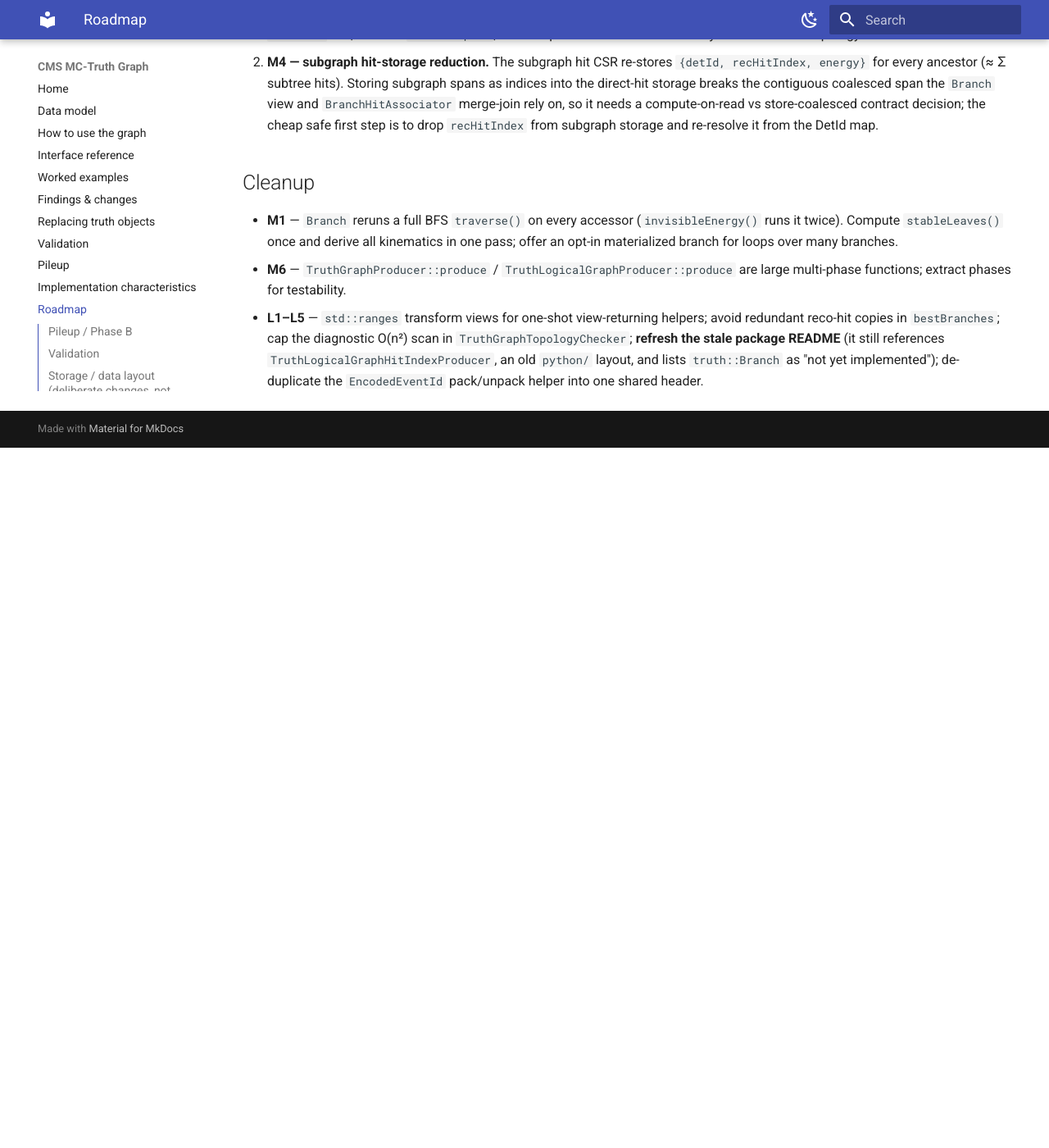
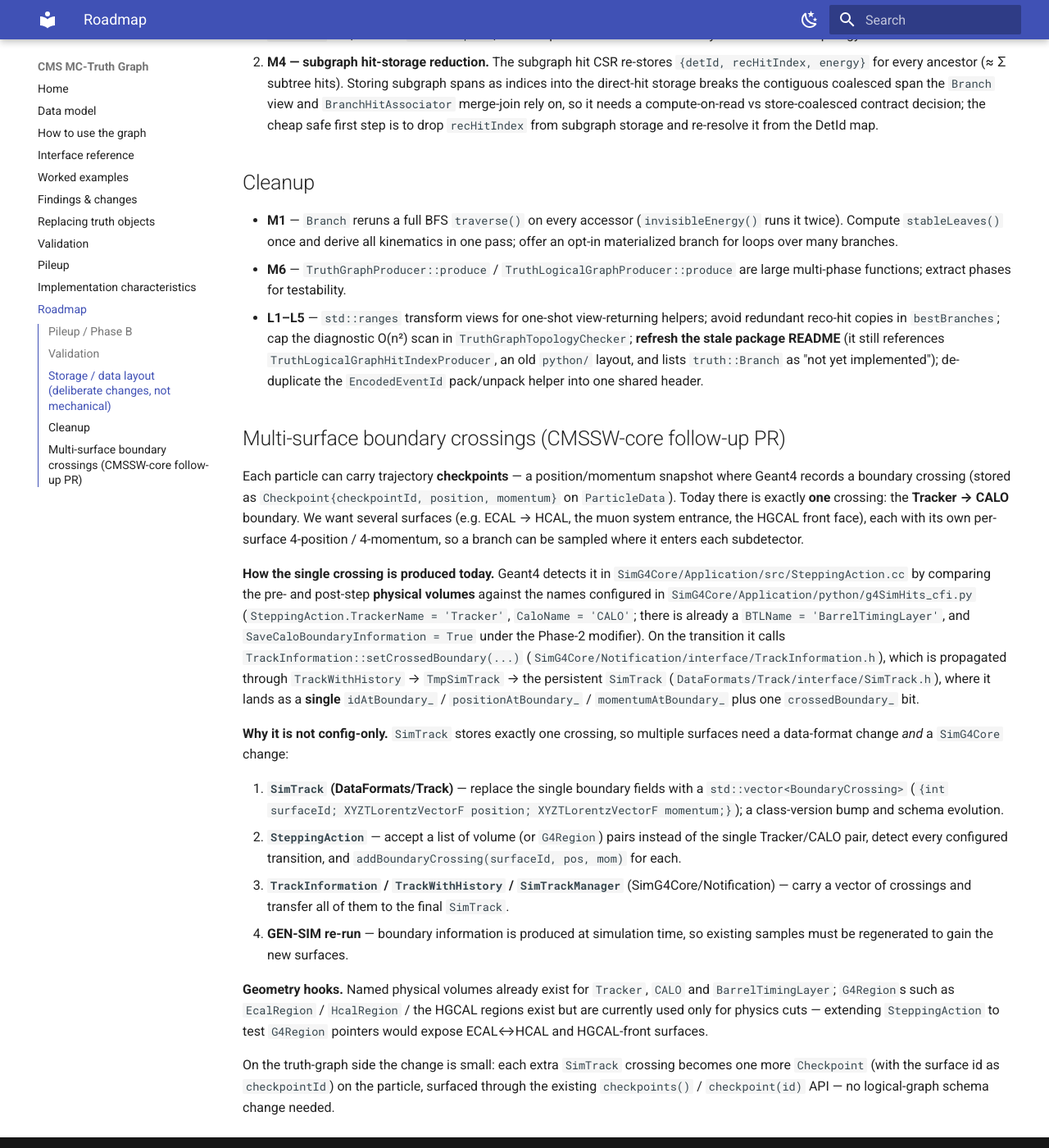
Before and after one commit to felicepantaleo/cms-truth-docs, an MkDocs documentation site: the page built from docs/roadmap.md, in a window 1280 px wide and 1400 px high, scrolled down 967 px. Shown: the whole window at 82% size. Built offline with MkDocs 1.6.1 and Material for MkDocs 9.7.7, drawn with Linux system fonts in a browser that asks for light colours; before the commit the page ends 1513 px from its top, so only the background shows below that.

Commit message:
docs: roadmap section for multi-surface boundary crossings
Capture the SimG4Core investigation: today a single Tracker->CALO crossing is
detected in SteppingAction (physical-volume compare) and stored as one boundary on
SimTrack. Supporting several surfaces (ECAL->HCAL, muon entrance, HGCAL front)
needs a SimTrack data-format change (single -> vector<BoundaryCrossing>), a
SteppingAction extension (multiple volume/region pairs), propagation through
TrackInformation/TrackWithHistory/SimTrackManager, and a GEN-SIM re-run - a
CMSSW-core follow-up PR. On the truth-graph side each crossing is just one more
Checkpoint, no schema change.

```diff
--- a/docs/roadmap.md
+++ b/docs/roadmap.md
@@ -66,3 +66,49 @@ landed.
   references `TruthLogicalGraphHitIndexProducer`, an old `python/` layout, and lists
   `truth::Branch` as "not yet implemented"); de-duplicate the `EncodedEventId`
   pack/unpack helper into one shared header.
+
+## Multi-surface boundary crossings (CMSSW-core follow-up PR)
+
+Each particle can carry trajectory **checkpoints** — a position/momentum snapshot
+where Geant4 records a boundary crossing (stored as `Checkpoint{checkpointId, position,
+momentum}` on `ParticleData`). Today there is exactly **one** crossing: the
+**Tracker → CALO** boundary. We want several surfaces (e.g. ECAL → HCAL, the muon
+system entrance, the HGCAL front face), each with its own per-surface 4-position /
+4-momentum, so a branch can be sampled where it enters each subdetector.
+
+**How the single crossing is produced today.** Geant4 detects it in
+`SimG4Core/Application/src/SteppingAction.cc` by comparing the pre- and post-step
+**physical volumes** against the names configured in
+`SimG4Core/Application/python/g4SimHits_cfi.py` (`SteppingAction.TrackerName = 'Tracker'`,
+`CaloName = 'CALO'`; there is already a `BTLName = 'BarrelTimingLayer'`, and
+`SaveCaloBoundaryInformation = True` under the Phase-2 modifier). On the transition it
+calls `TrackInformation::setCrossedBoundary(...)`
+(`SimG4Core/Notification/interface/TrackInformation.h`), which is propagated through
+`TrackWithHistory` → `TmpSimTrack` → the persistent `SimTrack`
+(`DataFormats/Track/interface/SimTrack.h`), where it lands as a **single**
+`idAtBoundary_` / `positionAtBoundary_` / `momentumAtBoundary_` plus one `crossedBoundary_`
+bit.
+
+**Why it is not config-only.** `SimTrack` stores exactly one crossing, so multiple
+surfaces need a data-format change *and* a `SimG4Core` change:
+
+1. **`SimTrack` (DataFormats/Track)** — replace the single boundary fields with a
+   `std::vector<BoundaryCrossing>` (`{int surfaceId; XYZTLorentzVectorF position;
+   XYZTLorentzVectorF momentum;}`); a class-version bump and schema evolution.
+2. **`SteppingAction`** — accept a list of volume (or `G4Region`) pairs instead of the
+   single Tracker/CALO pair, detect every configured transition, and
+   `addBoundaryCrossing(surfaceId, pos, mom)` for each.
+3. **`TrackInformation` / `TrackWithHistory` / `SimTrackManager`** (SimG4Core/Notification)
+   — carry a vector of crossings and transfer all of them to the final `SimTrack`.
+4. **GEN-SIM re-run** — boundary information is produced at simulation time, so existing
+   samples must be regenerated to gain the new surfaces.
+
+**Geometry hooks.** Named physical volumes already exist for `Tracker`, `CALO` and
+`BarrelTimingLayer`; `G4Region`s such as `EcalRegion` / `HcalRegion` / the HGCAL regions
+exist but are currently used only for physics cuts — extending `SteppingAction` to test
+`G4Region` pointers would expose ECAL↔HCAL and HGCAL-front surfaces.
+
+On the truth-graph side the change is small: each extra `SimTrack` crossing becomes one
+more `Checkpoint` (with the surface id as `checkpointId`) on the particle, surfaced
+through the existing `checkpoints()` / `checkpoint(id)` API — no logical-graph schema
+change needed.
```
